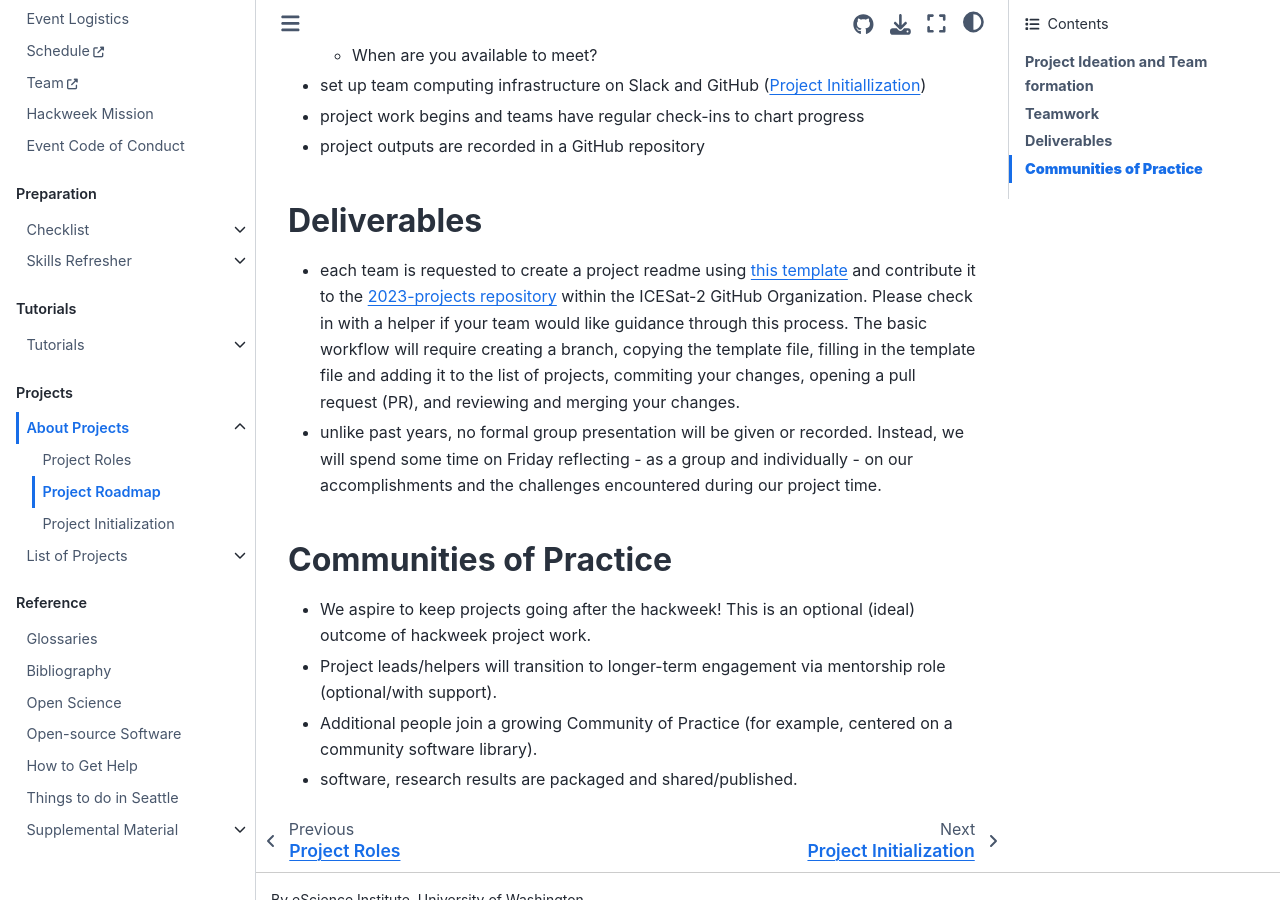
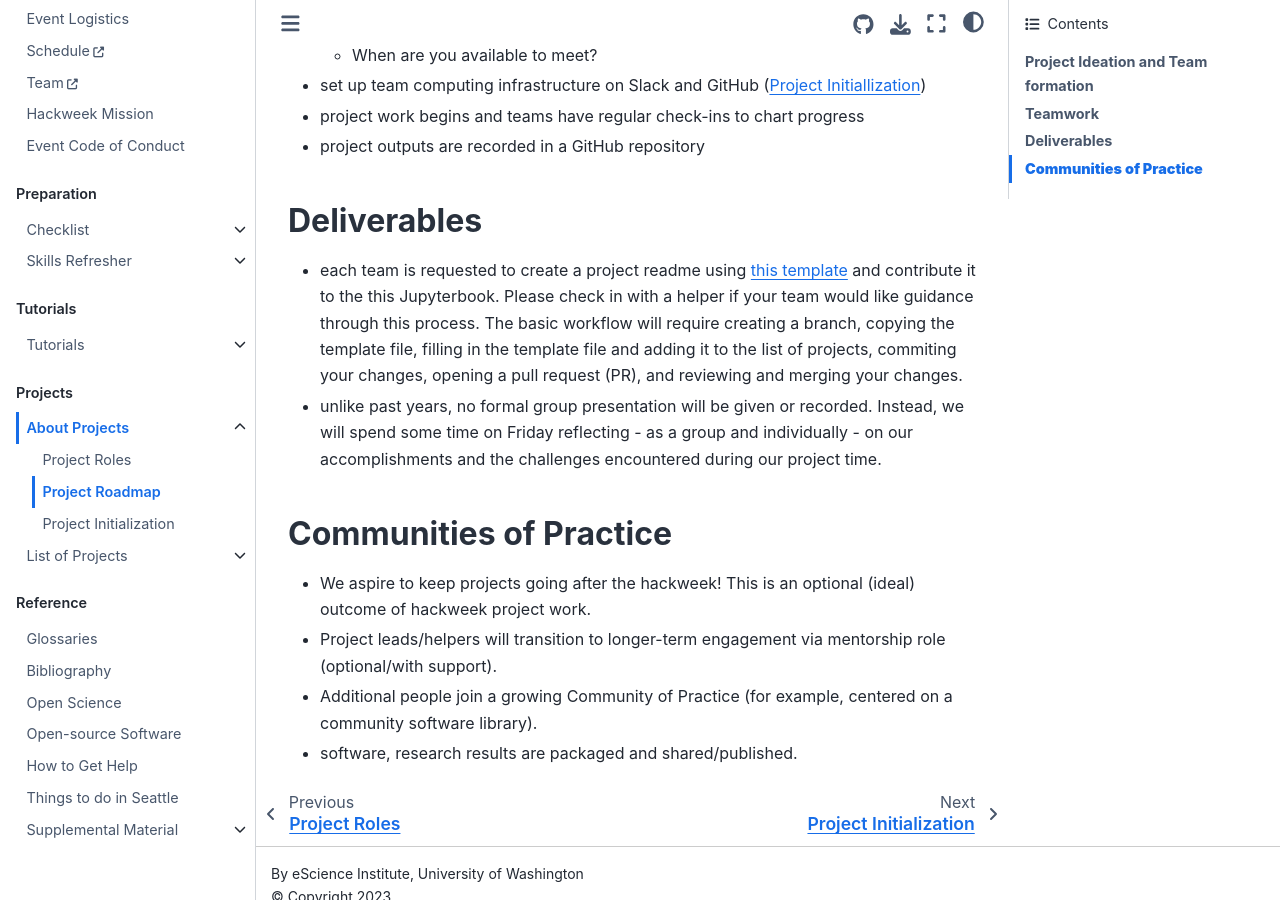
Before and after one commit to ICESAT-2HackWeek/ICESat-2-Hackweek-2023, a Jupyter Book: the page built from book/projects/project_roadmap.md, in a window 1280 px wide and 900 px high, scrolled down 1341 px. Built offline with Jupyter Book 1.0.4 settings and Sphinx 7.4.7 and the Sphinx Book theme 1.1.4, drawn with Linux system fonts in a browser that asks for light colours; pages that are not in the unit, such as notebooks, are missing from menus.

Commit message:
fix typo and link

```diff
--- a/book/projects/project_roadmap.md
+++ b/book/projects/project_roadmap.md
@@ -46,7 +46,7 @@ We facilitate a project team formation session at the end of the first day of th
 
 ## **Deliverables**
 
-* each team is requested to create a project readme using [this template](https://github.com/ICESAT-2HackWeek/2023-projects/blob/main/book/projects/project_readme_template.md) and contribute it to the [2023-projects repository](https://github.com/ICESAT-2HackWeek/2023-projects) within the ICESat-2 GitHub Organization. Please check in with a helper if your team would like guidance through this process. The basic workflow will require creating a branch, copying the template file, filling in the template file and adding it to the list of projects, commiting your changes, opening a pull request (PR), and reviewing and merging your changes.
+* each team is requested to create a project readme using [this template](project_readmes/project_readme_template) and contribute it to the this Jupyterbook. Please check in with a helper if your team would like guidance through this process. The basic workflow will require creating a branch, copying the template file, filling in the template file and adding it to the list of projects, commiting your changes, opening a pull request (PR), and reviewing and merging your changes.
 * unlike past years, no formal group presentation will be given or recorded. Instead, we will spend some time on Friday reflecting - as a group and individually - on our accomplishments and the challenges encountered during our project time.
 
 
```
